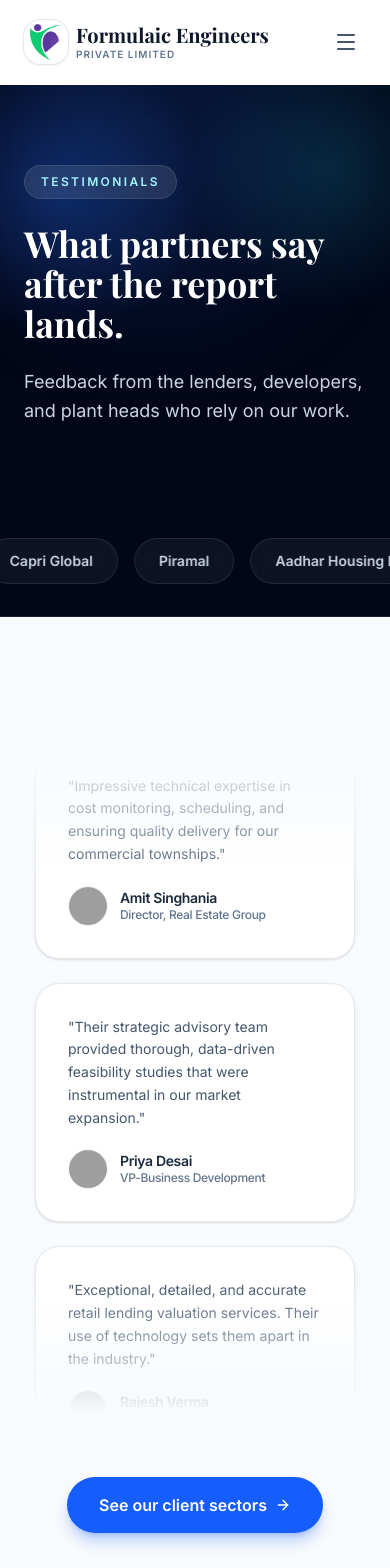
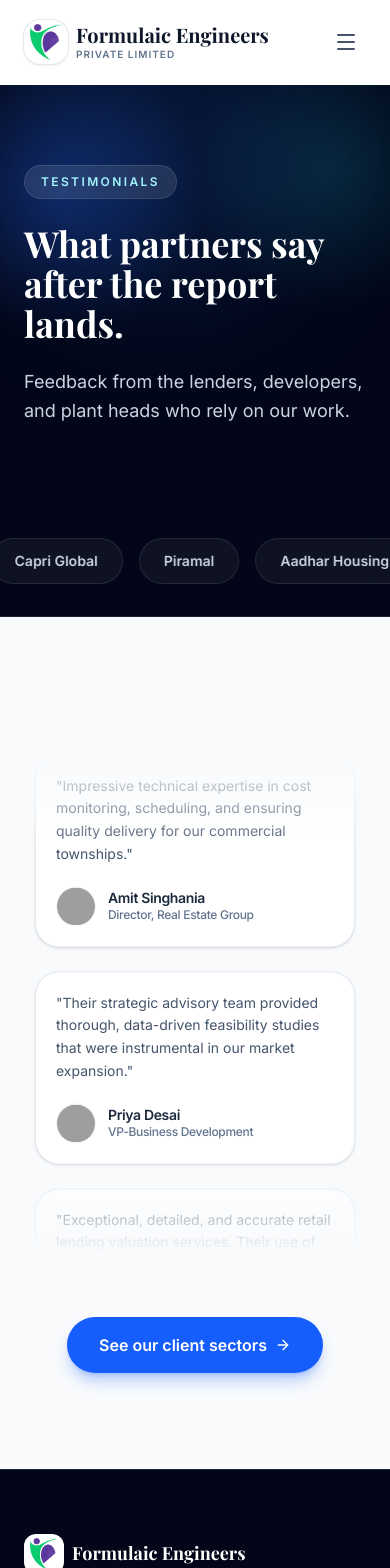
Before and after one commit to Sahilsingh31-del/formulaic-website, a React (Vite) app: page /testimonials in a window 390 px wide. Shown: the top 1568 px of the page. Built offline with nearby package versions, Linux system fonts and the light colour scheme; grey boxes are pictures that could not be loaded; a web font is replaced by a local one.

Commit message:
feat: optimize testimonials responsive padding and max height for mobile devices

```diff
--- a/src/components/ui/testimonials-columns-1.tsx
+++ b/src/components/ui/testimonials-columns-1.tsx
@@ -51,7 +51,7 @@
 
                 return (
                   <div
-                    className="p-8 rounded-3xl border border-slate-200 bg-white shadow-sm hover:shadow-md transition-shadow duration-300 max-w-xs w-full select-none"
+                    className="p-5 sm:p-6 md:p-8 rounded-3xl border border-slate-200 bg-white shadow-sm hover:shadow-md transition-shadow duration-300 max-w-xs w-full select-none"
                     key={`${index}-${i}`}
                   >
                     <p className="text-slate-600 leading-relaxed text-sm">"{displayQuote}"</p>
--- a/src/pages/Testimonials.tsx
+++ b/src/pages/Testimonials.tsx
@@ -81,7 +81,7 @@
 
       <section className="py-24">
         <div className="mx-auto max-w-7xl px-6">
-          <div className="flex justify-center gap-6 mt-10 [mask-image:linear-gradient(to_bottom,transparent,black_20%,black_80%,transparent)] max-h-[660px] overflow-hidden">
+          <div className="flex justify-center gap-6 mt-10 [mask-image:linear-gradient(to_bottom,transparent,black_20%,black_80%,transparent)] max-h-[500px] md:max-h-[660px] overflow-hidden">
             <TestimonialsColumn testimonials={firstColumn} duration={18} />
             <TestimonialsColumn testimonials={secondColumn} className="hidden md:block" duration={22} />
             <TestimonialsColumn testimonials={thirdColumn} className="hidden lg:block" duration={20} />
```
